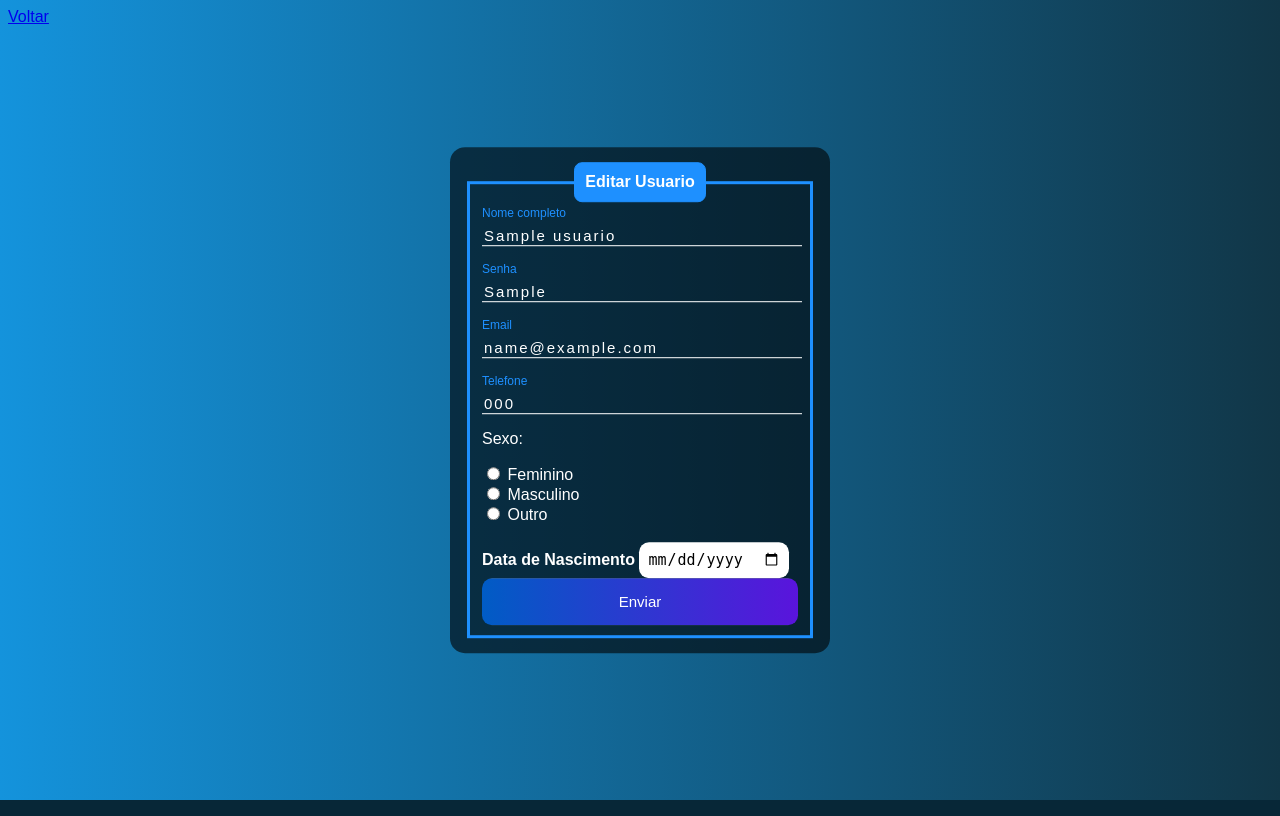
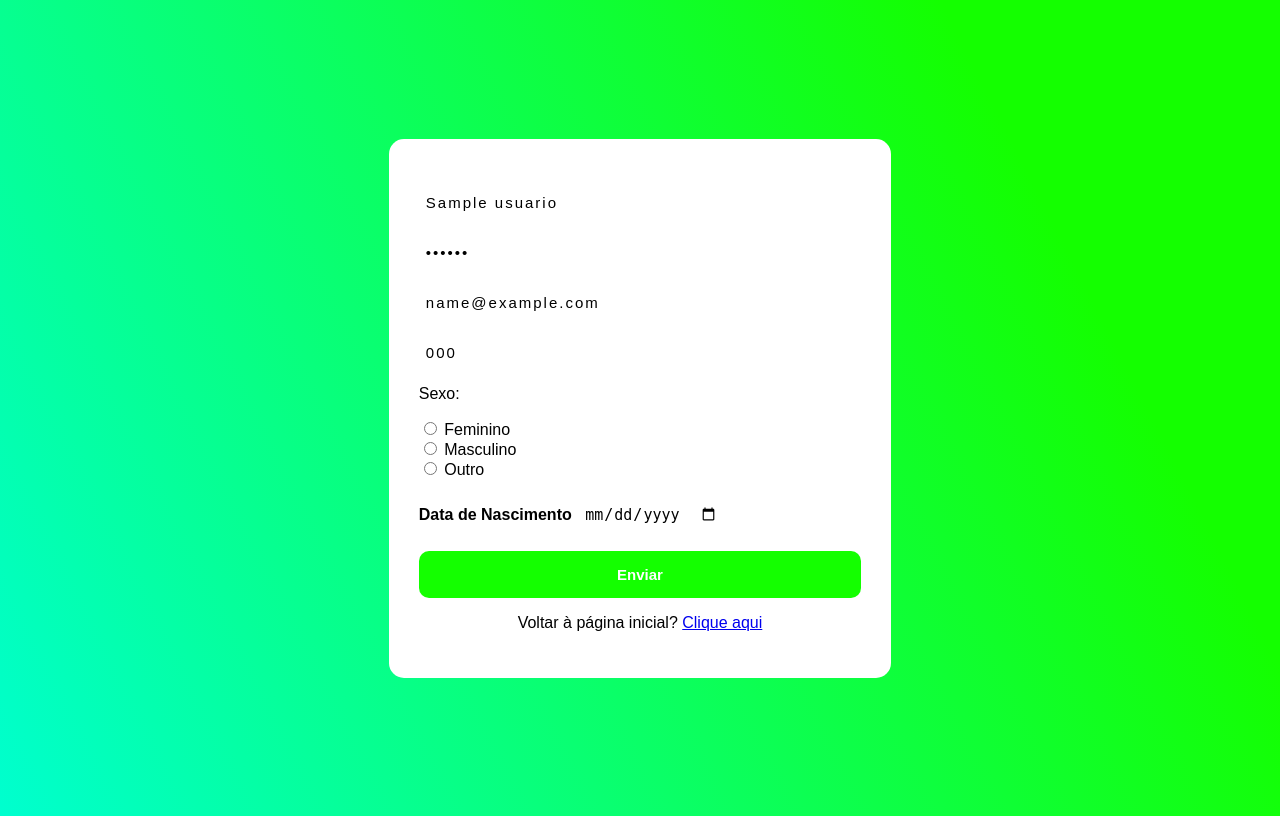
Before and after one commit to Lucassevero06/crud-php, a PHP site: page /edit.php?id=1 in a window 1280 px wide. Run offline with PHP 8.4, Linux system fonts and the light colour scheme; tables that the repository leaves empty or names only in its code hold one stand-in row (values such as "Sample post").

Commit message:
melhorando algumas funcionabilidades e estilizando melhor

```diff
--- a/edit.php
+++ b/edit.php
@@ -37,30 +37,32 @@
     <style>
         body {
             font-family: Arial, Helvetica, sans-serif;
-            background-image: linear-gradient(to right, rgb(20, 147, 220), rgb(17, 54, 71));
+            background: rgba(20,255,0,1) ;
+            background: linear-gradient(243deg, rgba(20,255,0,1) 20%, rgba(0,255,207,1) 100%);
         }
 
         .box {
-            color: white;
-            position: absolute;
-            top: 50%;
-            left: 50%;
-            transform: translate(-50%, -50%);
-            background-color: rgb(0, 0, 0, 0.6);
-            padding: 15px;
-            border-radius: 15px;
-            width: 350px;
-        }
-        fieldset {
-            border: 3px solid dodgerblue;
+            height: 100vh;
+            max-width: 100%;
+            display: flex;
+            justify-content: space-around;
+            align-items: center;
         }
 
-        legend {
-            border: 1px solid dodgerblue;
-            padding: 10px;
+        .boxForm {
+            background-color: white;
+            padding: 30px;
+            border-radius: 15px;
             text-align: center;
-            background-color: dodgerblue;
-            border-radius: 8px;
+            width: 35%;
+        }
+
+        .boxRadio {
+            text-align: left;
+        }
+
+        .boxData {
+            text-align: left;
         }
 
         .inputBox {
@@ -72,26 +74,13 @@
             border: none;
             border-bottom: 1px solid white;
             outline: none;
-            color: white;
+            color: black;
             font-size: 15px;
             width: 100%;
             letter-spacing: 2px;
+            padding: 7px;
         }
 
-        .labelInput {
-            position: absolute;
-            top: 0px;
-            left: 0px;
-            pointer-events: none;
-            transition: .3s;
-        }
-
-        .inputUser:focus ~ .labelInput,
-        .inputUser:valid ~ .labelInput {
-            top: -20px;
-            font-size: 12px;
-            color: dodgerblue;
-        }
 
         #data_nascimento {
             border: none;
@@ -102,52 +91,46 @@
         }
 
         #update {
-            background-image: linear-gradient(to right, rgb(0, 92, 197), rgb(90, 20, 220));
-            width: 100%;
+            background-color:  rgba(20,255,0,1);
             border: none;
             padding: 15px;
+            width: 100%;
+            border-radius: 10px;
             color: white;
+            font-weight: bold;
             font-size: 15px;
-            cursor: pointer;
-            border-radius: 10px;
         }
 
         #update:hover {
-            background-image: linear-gradient(to right, rgb(0, 80, 172), rgb(80, 19, 195));
+            background-color: rgba(0,255,207,1);
+            cursor: pointer;
         }
     </style>
 </head>
 <body>
-<a href="sistema.php">Voltar</a>
 <div class="box">
+        <div class="boxForm">
             <form action="saveEdit.php" method="post">
-            <fieldset>
-                <legend><strong>Editar Usuario</strong></legend>
                 <br>
                 <div class="inputBox">
-                    <input value="<?= $nome ?>" type="text" name="nome" id="nome" class="inputUser" required>
-                    <label for="nome" class="labelInput">Nome completo</label>
+                    <input value="<?= $nome; ?>" placeholder="Seu nome" type="text" name="nome" id="nome" class="inputUser" required>
                 </div>
                 <br>
+                <div class="inputBox">
+                    <input value="<?= $senha; ?>" placeholder="Sua senha" type="password" name="senha" id="senha" class="inputUser" required>
+                </div>
                 <br>
                 <div class="inputBox">
-                    <input value="<?= $senha ?>" type="text" name="senha" id="senha" class="inputUser" required>
-                    <label for="senha" class="labelInput">Senha</label>
+                    <input value="<?= $email; ?>" placeholder="example@gmail.com" type="text" name="email" id="email" class="inputUser" required>
                 </div>
                 <br>
-                <br>
                 <div class="inputBox">
-                    <input value="<?= $email ?>" type="text" name="email" id="email" class="inputUser" required>
-                    <label for="email" class="labelInput">Email</label>
+                    <input value="<?= $telefone; ?>" placeholder="69 99999-9999" type="tel" name="telefone" id="telefone" class="inputUser" required>
                 </div>
-                <br>
-                <br>
-                <div class="inputBox">
-                    <input value="<?= $telefone ?>" type="tel" name="telefone" id="telefone" class="inputUser" required>
-                    <label for="telefone" class="labelInput">Telefone</label>
-                </div>
+                <div class="boxRadio">
                     <p>Sexo:</p>
-                <input <?= $sexo == 'feminino' ? 'checked' : '' ?> type="radio" name="genero" id="feminino" value="feminino" required>
+
+                    <input <?= $sexo == 'feminino' ? 'checked' : '' ?>  type="radio" name="genero" id="feminino" value="feminino" required>
                     <label for="feminino">Feminino</label>
                     <br>
                     <input <?= $sexo == 'masculino' ? 'checked' : '' ?> type="radio" name="genero" id="masculino" value="masculino" required>
@@ -155,15 +138,18 @@
                     <br>
                     <input <?= $sexo == 'outro' ? 'checked' : '' ?> type="radio" name="genero" id="outro" value="outro" required>
                     <label for="outro">Outro</label>
+                </div>
                 <br>
-                <br>
+                    <div class="boxRadio">
                         <label for="data_nascimento"><strong>Data de Nascimento</strong></label>
-                    <input type="date" name="data_nascimento" id="data_nascimento" value="<?= $data_nasc ?>" required>
+                        <input value="<?= $data_nasc; ?>" type="date" name="data_nascimento" id="data_nascimento" class="date-picker" required>
+                    </div>
                 <br>
                 <input type="hidden" name="id" value="<?= $id ?>">
                 <input type="submit" name="update" id="update" value="Enviar">
-            </fieldset>
             </form>
+            <p>Voltar à página inicial? <a href="sistema.php">Clique aqui</a></p>
+        </div>
     </div>
 </body>
 </html>
```
Also changed, not shown: sistema.php (+7 -17 lines). Lines whose indentation alone changed are shown as unchanged.
